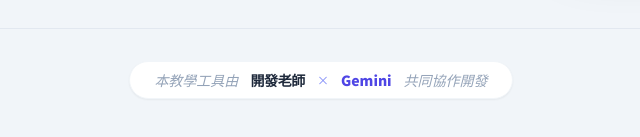
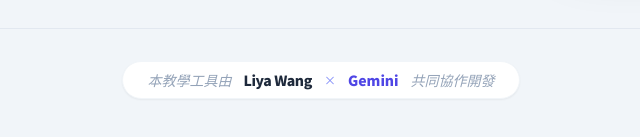
Before and after one commit to teacherliya-hub/Sexinheritance, a plain HTML site: page index.html in a window 1280 px wide. Shown: the part 857-994 px from the top of the page, 319-959 px from the left. Drawn offline with nearby package versions, Linux system fonts and the light colour scheme.

Commit message:
Update index.html

```diff
--- a/index.html
+++ b/index.html
@@ -324,7 +324,7 @@
     <footer class="max-w-7xl mx-auto mt-16 pt-8 pb-12 border-t border-slate-200 text-center">
         <div class="inline-flex items-center gap-3 px-6 py-2 bg-white rounded-full shadow-sm border border-slate-100">
             <span class="text-slate-400 text-sm font-medium italic">本教學工具由</span>
-            <span class="text-slate-800 text-sm font-black tracking-tight">開發老師</span>
+            <span class="text-slate-800 text-sm font-black tracking-tight">Liya Wang</span>
             <span class="text-indigo-400 text-xs">×</span>
             <span class="text-indigo-600 text-sm font-black">Gemini</span>
             <span class="text-slate-400 text-sm font-medium italic">共同協作開發</span>
```
